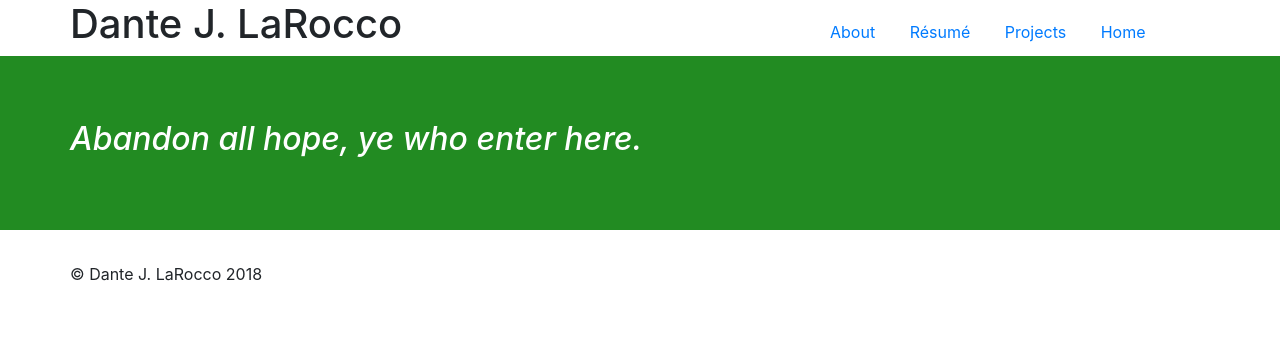
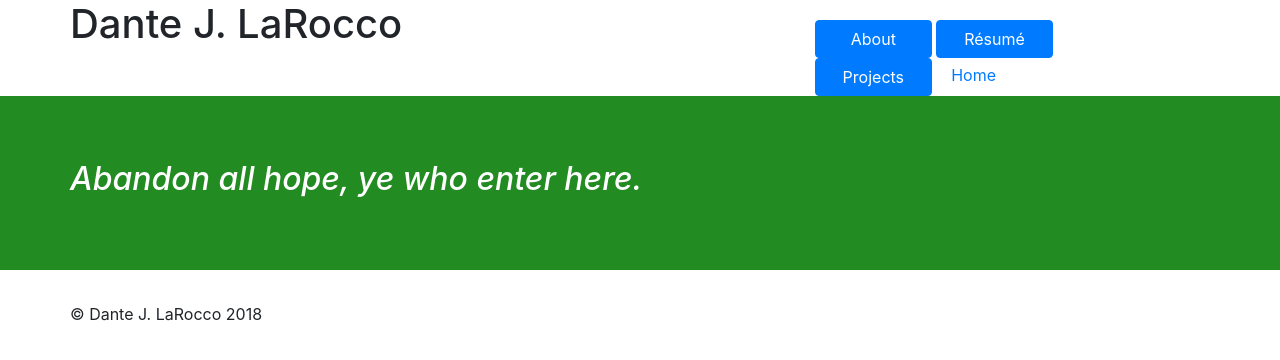
Before and after one commit to dantejlarocco/dantejlarocco.github.io, a Jekyll site: the page built from index.md, in a window 1280 px wide. Shown: the top 360 px of the page. Built offline with Jekyll 4.4.1, drawn with Linux system fonts in a browser that asks for light colours; our own code applies the rules of GitHub Pages for plain Markdown files.

Commit message:
add tags to navbar buttons

```diff
--- a/_layouts/default.html
+++ b/_layouts/default.html
@@ -13,10 +13,10 @@
       <div class="row">
         <h1 class="col-sm-8 row text-center">Dante J. LaRocco</h1>
         <nav class="col-sm-4" id="navbar">
-          <a href="bio" class="col-sm-4">About</a>
-          <a href="cv" class="col-sm-4">Résumé</a>
-          <a href="projects" class="col-sm-4">Projects</a>
-          <a href="https://dantejlarocco.github.io" class="col-sm-4">Home</a>
+          <a id="dark-green" href="bio" class="col-sm-4 btn btn-primary">About</a>
+          <a href="cv" class="col-sm-4 btn btn-primary" id="less-dark-green">Résumé</a>
+          <a href="projects" class="col-sm-4 btn btn-primary" id="even-less-dark-green">Projects</a>
+          <a href="https://dantejlarocco.github.io" class="col-sm-4" id="forest-green">Home</a>
         </nav>
       </div>
     </header>
```
